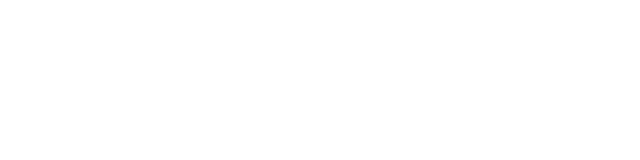
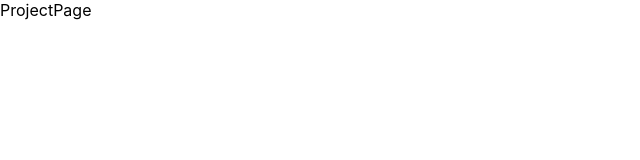
Before and after one commit to nikkiguo/speechrly, a React (Create React App) app in the folder client/: page / in a window 1280 px wide. Shown: the top 160 px of the page, without its empty margins (0-640 px from the left). Built offline with nearby package versions, Linux system fonts and the light colour scheme.

Commit message:
added react router

```diff
--- a/client/package.json
+++ b/client/package.json
@@ -12,6 +12,7 @@
     "@testing-library/user-event": "^13.5.0",
     "react": "^18.2.0",
     "react-dom": "^18.2.0",
+    "react-router-dom": "^6.16.0",
     "react-scripts": "5.0.1",
     "web-vitals": "^2.1.4"
   },
--- a/client/src/App.js
+++ b/client/src/App.js
@@ -1,7 +1,22 @@
-import React, { useState, useEffect } from 'react';
+import React from 'react';
+import ReactDOM from 'react-dom';
+import { BrowserRouter, Route, Routes } from 'react-router-dom';
 
-function App() {
-  return;
+import ProjectPage from './pages/ProjectPage';
+import TestPage from './pages/TestPage';
+
+export default function App() {
+  return (
+    <BrowserRouter>
+      <Routes>
+        <Route path='/'>
+          <Route index element={<ProjectPage />} />
+          <Route path='test' element={<TestPage />} />
+        </Route>
+      </Routes>
+    </BrowserRouter>
+  );
 }
 
-export default App;
+const root = ReactDOM.createRoot(document.getElementById('root'));
+root.render(<App />);
--- a/client/src/pages/ProjectPage.jsx
+++ b/client/src/pages/ProjectPage.jsx
@@ -0,0 +1,7 @@
+import React from 'react';
+
+function ProjectPage() {
+  return <div>ProjectPage</div>;
+}
+
+export default ProjectPage;
--- /dev/null
+++ b/client/src/pages/TestPage.jsx
@@ -0,0 +1,7 @@
+import React from 'react';
+
+function TestPage() {
+  return <div>TestPage</div>;
+}
+
+export default TestPage;
```
Also changed, not shown: client/src/pages/WelcomePage.jsx (+7 -0 lines), 1 other file (tests, documents, lock files or other folders).
